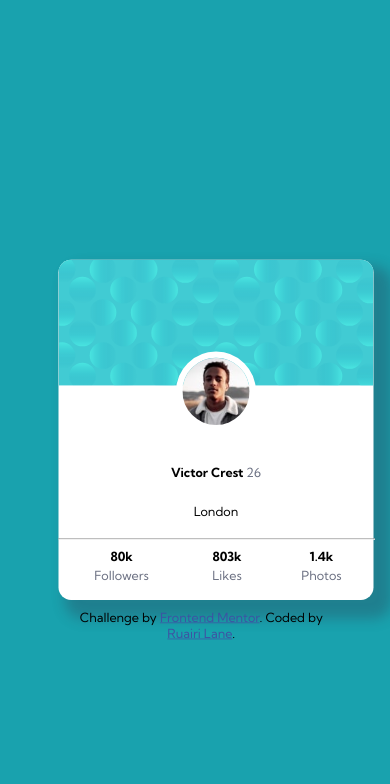
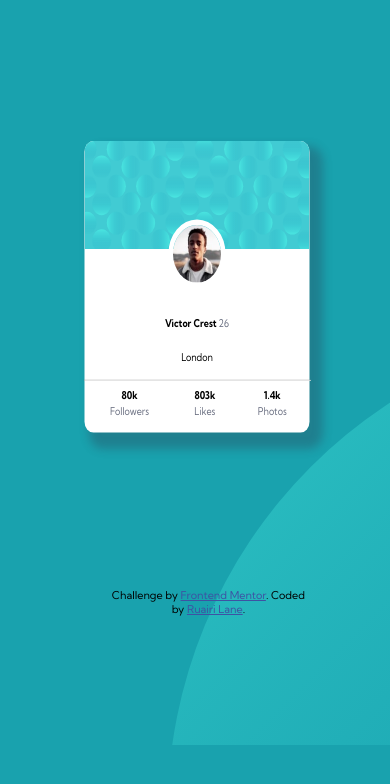
Before and after one commit to Ruairi7/profile-card, a plain HTML site: page index.html in a window 390 px wide. Drawn offline with Linux system fonts and the light colour scheme.

Commit message:
svg issues

```diff
--- a/style.css
+++ b/style.css
@@ -3,6 +3,10 @@
     --very-dark-blue: hsl(229, 23%, 23%);
     --dark-grey-blue: hsl(227, 10%, 46%);
     font-size: 112.5%;
+}
+
+html, body{
+    overflow: hidden !important;
 }
 
 body {
@@ -30,8 +34,9 @@ body {
 }
 .top-image{
    position: absolute;
-   top: -50%;
+   top: -150%;
    right: 55%;
+   clip-path: inset(30em 0 0 0);
 }
 
 .bottom-image{
@@ -123,15 +128,29 @@ th, td {
 
 @media (max-width: 400px)
 {
-   body {
-    transform: scale(0.7, 0.7);
-   }
 
-   .top-image {
-        display: none;
-   }
+    body {
+        width: 100%;
+        margin-top: -5.5rem;
+        padding-top: 0;
+        transform: scale(1, 1);
+    }
 
-   .bottom-image {
-    display: none;
-   }
+    .bottom-image {
+        margin-bottom: -rem;
+    }
+
+    .main {
+        margin-left: -2rem;
+        padding-bottom: 4rem;
+    }
+    .card {
+        transform: scale(.5,.6);
+
+    }
+
+    .attribution {
+        max-width: 50%;
+        font-size: 60%;
+    }
 }
```
